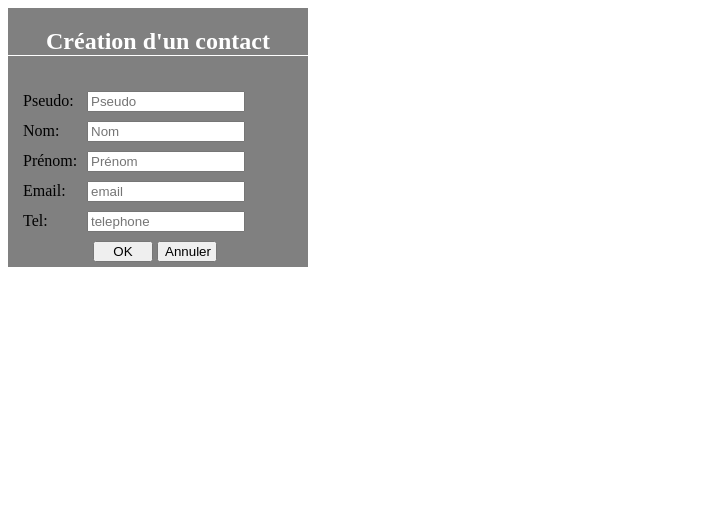
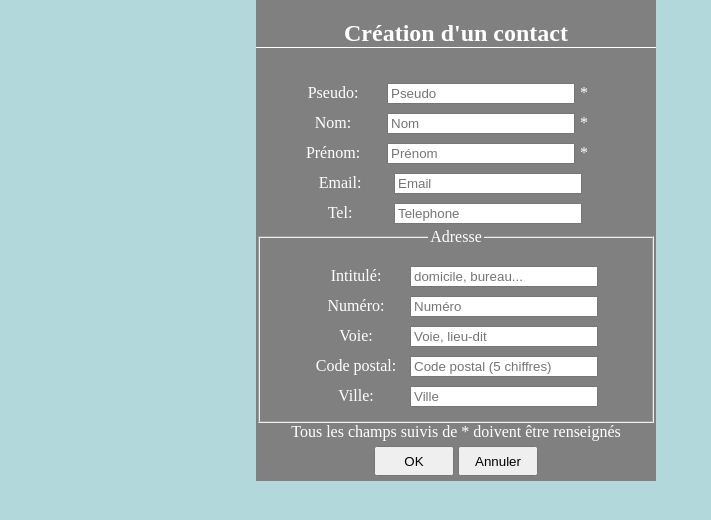
Before and after one commit to nikosoub/devJava, a plain HTML site: page gestionnaireDeContact/index.html in a window 1280 px wide. Shown: the whole page, without its empty margins (0-711 px from the left). Drawn offline with Linux system fonts and the light colour scheme.

Commit message:
2e version ajout gestionnaire

```diff
--- a/gestionnaireDeContact/css.css
+++ b/gestionnaireDeContact/css.css
@@ -1,39 +1,61 @@
 html, body{
-	width:100%;
-	height:100%;
-	background-color:white;
+	/*width:100%;
+	height:100%;*/
+	background-color:#B3D8DB;
+	text-align:center;
+	margin:auto;
 }
 h2{
 	display:inline-block;
 	color:white;
 	text-align:center;
-	width:300px;
+	width:400px;
 	background-color:grey;
 	border-bottom:solid 1px white;
 }
 .formulaire{
-	width:300px;
+	width:400px;
 	background-color:grey;
+}
+div#conteneur{
+	text-align:center;
+	margin-left:20%;
+
+
 }
 div.saisie{
 	height:10px;
-	width:230px;
+	width:330px;
 	margin:10px;
 	padding:5px;
+	text-align:center;
 }
 div.validation{
-	margin-left:80px;
 	padding:5px;
+	text-align:center;
 }
 
 label{
 	display:inline-block;
-	width:60px;
+	width:100px;
+	color:white;
+}
+label.asterix{
+	width:10px;
+
+}
+label#obligatoire{
+	width:350px;
+	text-align:center;
 }
 input{
-	width:150px;
+	width:180px;
 }
 
 input.bouton{
-	width:60px;
+	width:80px;
+	height:30px;
 }
+legend{
+	color:white;
+}
--- a/gestionnaireDeContact/index.html
+++ b/gestionnaireDeContact/index.html
@@ -8,30 +8,58 @@
 		<link rel="stylesheet" type="text/css" media="all" href="css.css" />
     </head>
     <body>
-    	<div >
+    	<div id="conteneur">
 
 				<form class="formulaire">
 					<h2>Création d'un contact</h2>
 					<div class="saisie">
 						<label>Pseudo:</label>
 						<input type="text" name="pseudo" placeholder="Pseudo" pattern="[a-zA-Z0-9-]{2,10}" title="Uniquement lettres ou chiffres" required>
+						<label class="asterix">*</label>
 					</div>
 					<div class="saisie">
 						<label>Nom:</label>
 						<input  type="text" name="nom" placeholder="Nom" required pattern="[a-zA-Z0-9-]{1,}" title="Uniquement lettres ou chiffres">
+						<label class="asterix">*</label>
 					</div>
 					<div class="saisie">
 						<label>Prénom:</label>
 						<input type="text" name="prenom" placeholder="Prénom" required pattern="[a-zA-Z0-9-]{1,}" title="Uniquement lettres ou chiffres">
+						<label class="asterix">*</label>
 					</div>
 					<div class="saisie">
 						<label>Email:</label>
-						<input type="email" name="email" placeholder="email" pattern="\b[a-z0-9._%+-]+@[a-z0-9.-]+\.[a-z]{2,}\b" title="nom@domain.ttl sans majuscule">
+						<input type="email" name="email" placeholder="Email" pattern="\b[a-z0-9._%+-]+@[a-z0-9.-]+\.[a-z]{2,}\b" title="nom@domain.ttl sans majuscule">
 					</div>
 					<div class="saisie">
 						<label>Tel:</label>
-						<input placeholder="telephone" pattern="^(?:0|\(?\+33\)?\s?|0033\s?)[1-79](?:[\.\-\s]?\d\d){4}$" title="Saisir un numéro à 10 chiffres">
+						<input placeholder="Telephone" pattern="^(?:0|\(?\+33\)?\s?|0033\s?)[1-79](?:[\.\-\s]?\d\d){4}$" title="Saisir un numéro à 10 chiffres">
 					</div>
+					<fieldset>
+						<legend>Adresse</legend>
+						<div class="saisie">
+							<label>Intitulé:</label>
+							<input  type="text" name="nom" placeholder="domicile, bureau..." pattern="[a-zA-Z0-9-]{1,}" title="Uniquement lettres ou chiffres">
+						</div>
+						<div class="saisie">
+							<label>Numéro:</label>
+							<input  type="text" name="nom" placeholder="Numéro"  pattern="[0-9]{1,4}" title="Uniquement des chiffres">
+						</div>
+						<div class="saisie">
+							<label>Voie:</label>
+							<input  type="text" name="nom" placeholder="Voie, lieu-dit"  pattern="[a-zA-Z0-9-]{1,}" title="Uniquement lettres ou chiffres">
+						</div>
+						<div class="saisie">
+							<label>Code postal:</label>
+							<input  type="text" name="nom" placeholder="Code postal (5 chiffres)"  pattern="[0-9-]{5}" title="5 chifres">
+						</div>
+						<div class="saisie">
+							<label>Ville:</label>
+							<input  type="text" name="nom" placeholder="Ville"  pattern="[a-zA-Z-]{1,}" title="Uniquement des lettres">
+						</div>
+
+					</fieldset>
+					<label id="obligatoire">Tous les champs suivis de * doivent être renseignés</label>
 					<div class="validation">
 						<input class="bouton" type="submit" value="OK" id="ok">
 						<input class="bouton" type="reset" value="Annuler" id="reset">
```
